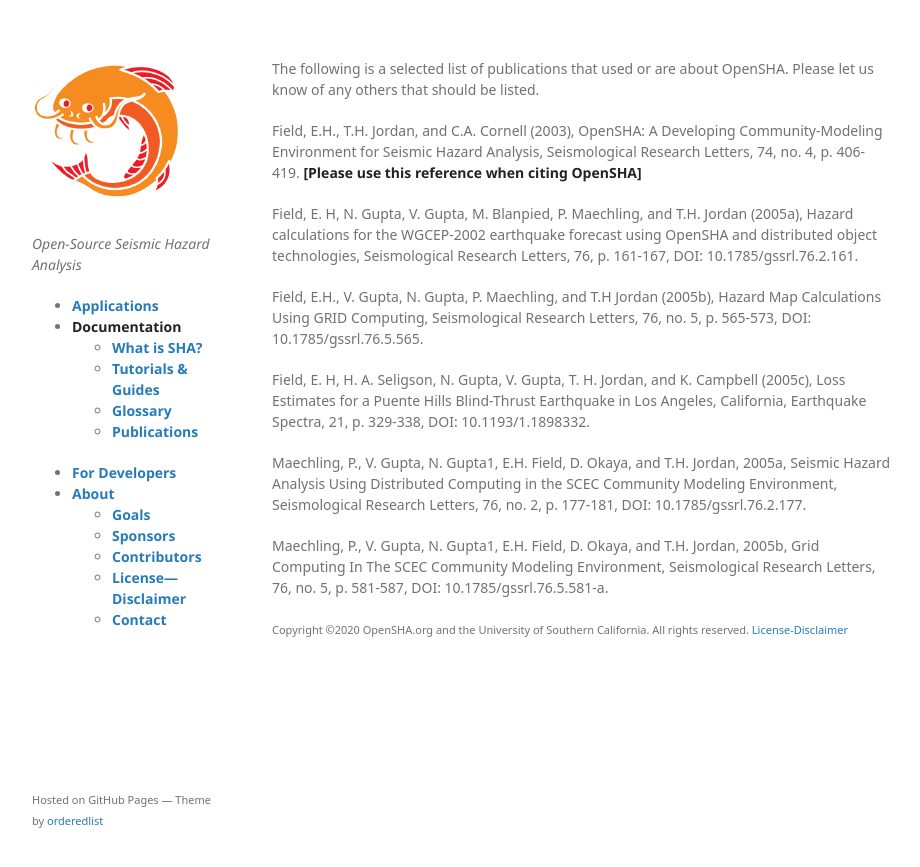
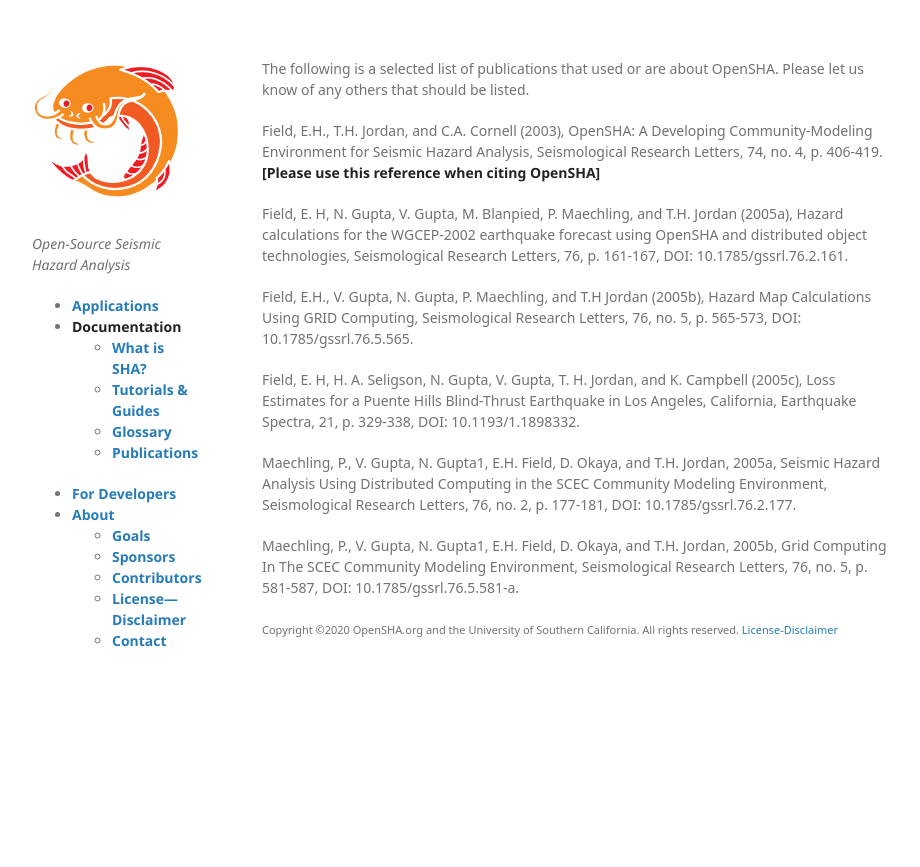
Before and after one commit to opensha/opensha.github.io, a Jekyll site: the page built from Publications.md, in a window 1280 px wide. Shown: the top 867 px of the page, without its empty margins (178-1098 px from the left). Built offline with Jekyll 4.4.1, drawn with Linux system fonts in a browser that asks for light colours; some web fonts are replaced; our own code applies the rules of GitHub Pages for plain Markdown files; a script that is not in the unit is left out.

Commit message:
formatting

```diff
--- a/_layouts/default.html
+++ b/_layouts/default.html
@@ -54,7 +54,9 @@
         {% if site.github.is_project_page %}
         <p>This project is maintained by <a href="{{ site.github.owner_url }}">{{ site.github.owner_name }}</a></p>
         {% endif %}
+	<!--
         <p><small>Hosted on GitHub Pages &mdash; Theme by <a href="https://github.com/orderedlist">orderedlist</a></small></p>
+	-->
       </footer>
     </div>
     <script src="{{ "/assets/js/scale.fix.js" | relative_url }}"></script>
--- a/_sass/jekyll-theme-minimal.scss
+++ b/_sass/jekyll-theme-minimal.scss
@@ -105,7 +105,7 @@
 }
 
 header {
-  width:180px;
+  width:170px;
   float:left;
   position:fixed;
   -webkit-font-smoothing:subpixel-antialiased;
@@ -172,7 +172,7 @@
 }
 
 section {
-  width:620px;
+  width:630px;
   float:right;
   padding-bottom:50px;
 }
@@ -189,7 +189,7 @@
 }
 
 footer {
-  width:180px;
+  width:170px;
   float:left;
   position:fixed;
   bottom:50px;
```
Also changed, not shown: 1 other file.
